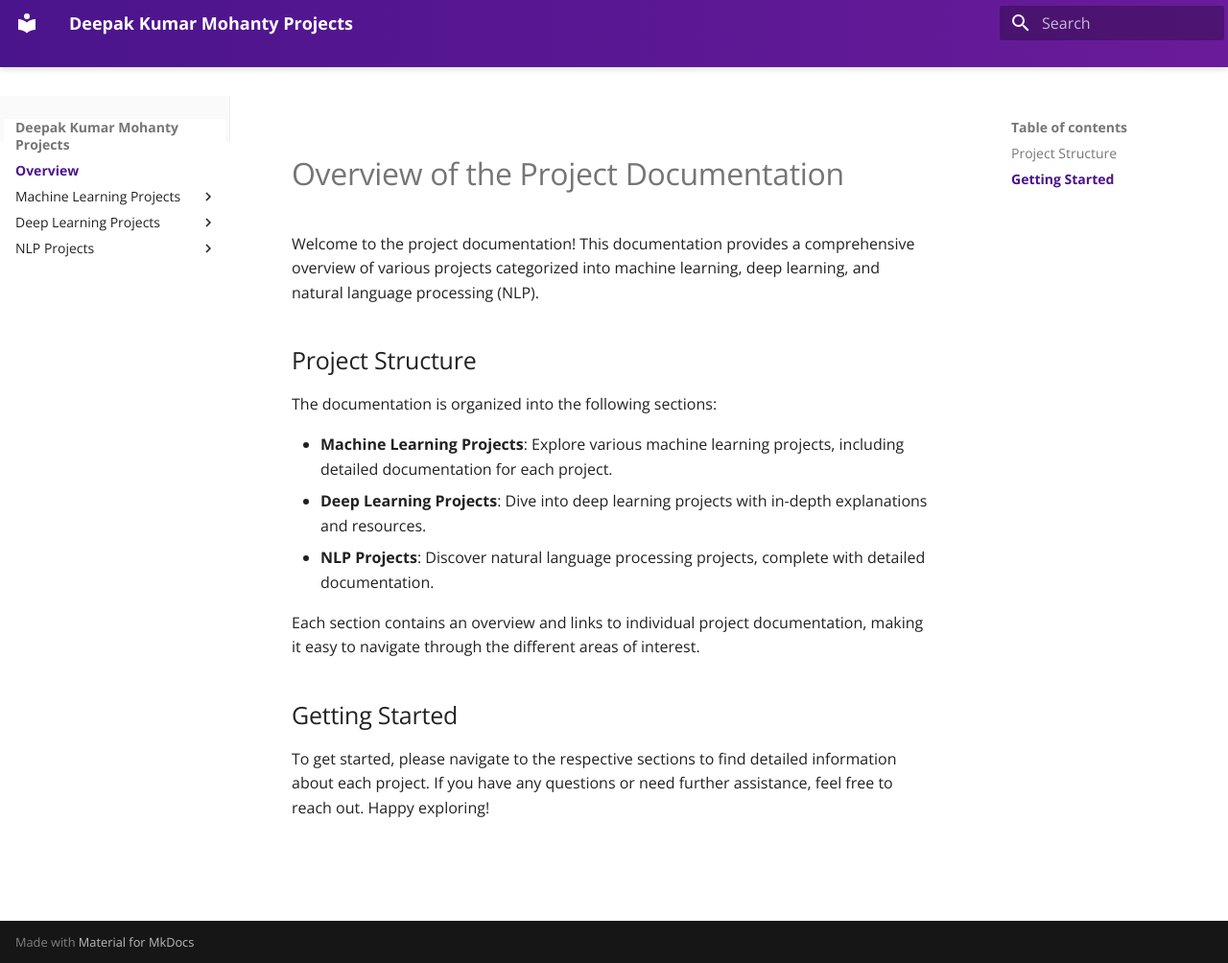
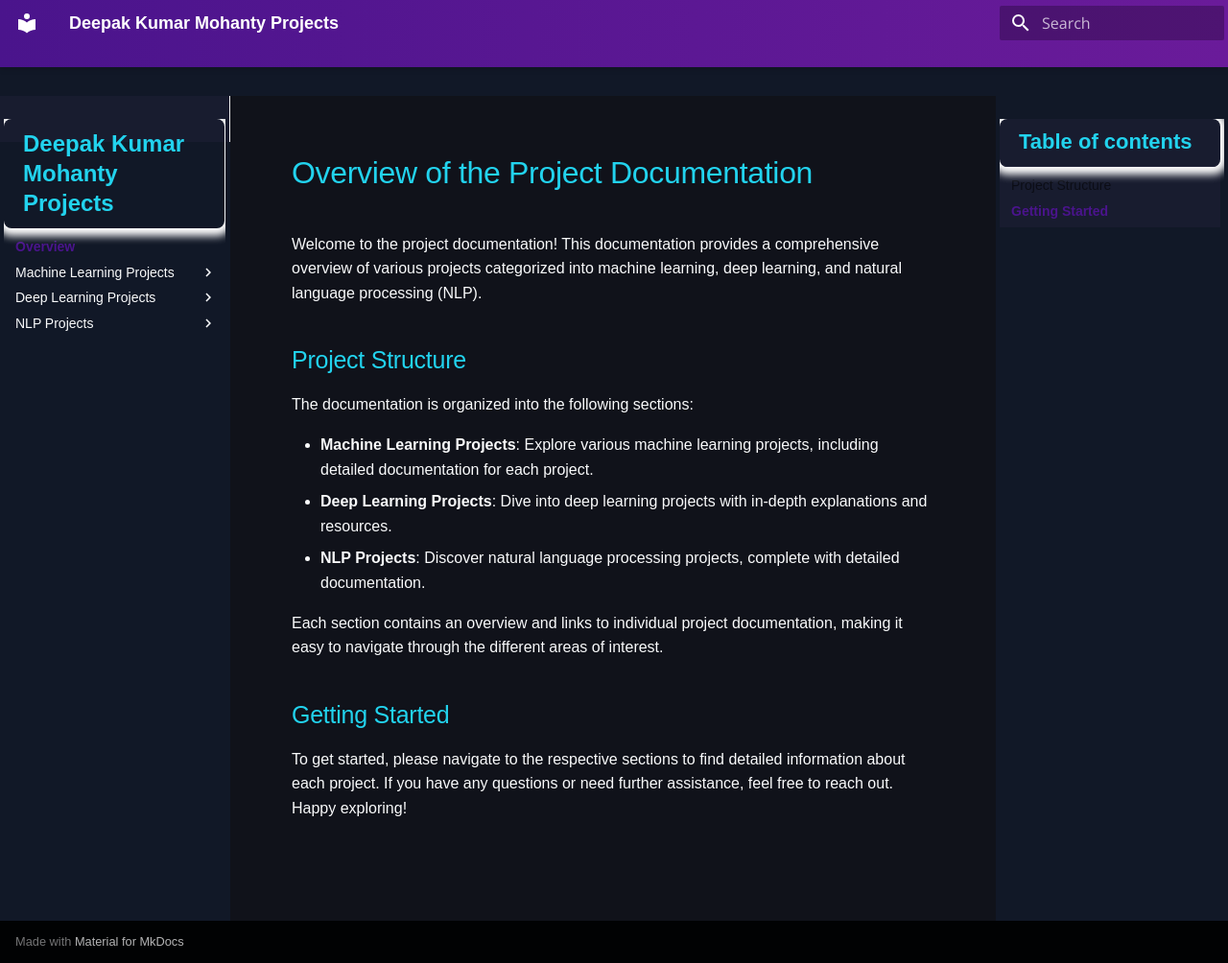
Before and after one commit to Deepak8260/Deepak-Project-Documentation-Site, an MkDocs documentation site: the page built from docs/index.md, in a window 1280 px wide and 1004 px high. Shown: the whole window at 96% size. Built offline with MkDocs 1.6.1 and Material for MkDocs 9.7.7, drawn with Linux system fonts in a browser that asks for light colours.

Commit message:
basic website ready and styling done as portfolio

```diff
--- a/docs/css/extra.css
+++ b/docs/css/extra.css
@@ -1,3 +1,107 @@
+
+.md-nav--secondary .md-nav__title {
+  color: var(--accent) !important;
+  font-weight: 600;
+  font-size: 1.1rem;
+  background: none !important;
+  border-bottom: 1px solid #22243a;
+  margin-bottom: 0.5rem;
+  padding-bottom: 0.5rem;
+}
+
+/* Sidebar project title styling */
+.md-sidebar__title, .md-nav__title {
+  color: var(--accent) !important;
+  font-size: 1.2rem;
+  font-weight: 700;
+  background: none !important;
+  margin-bottom: 0.5rem;
+  padding: 0.5rem 0.5rem 0.5rem 1rem;
+  border-radius: 8px;
+  box-shadow: 0 2px 8px rgba(79,70,229,0.08);
+}
+/* Main color variables from styles.css */
+:root {
+  --primary: #4F46E5;
+  --secondary: #818CF8;
+  --dark: #111827;
+  --light: #F3F4F6;
+  --text-primary: #F9FAFB;
+  --text-secondary: #D1D5DB;
+  --accent: #22d3ee;
+  --gradient: linear-gradient(45deg, var(--primary), var(--secondary), var(--accent));
+}
+
+* {
+  margin: 0;
+  padding: 0;
+  box-sizing: border-box;
+  font-family: 'Poppins', sans-serif;
+}
+
+body {
+  background-color: var(--dark);
+  color: var(--text-primary);
+  line-height: 1.6;
+}
+
+.work-grid {
+  perspective: 1200px;
+}
+
+/* Add more sections as needed from styles.css ...existing code... */
+
+/* Card and button shadow enhancement */
+.work-item, .cta-button, .project-card {
+  box-shadow: 0 4px 24px rgba(79,70,229,0.12), 0 1.5px 6px rgba(34,211,238,0.08);
+}
+
+/* Focus states for accessibility */
+a:focus, button:focus, .cta-button:focus, .nav-item:focus {
+  outline: 2px solid var(--accent);
+  outline-offset: 2px;
+  box-shadow: 0 0 0 4px rgba(34,211,238,0.15);
+}
+
+/* Custom scrollbar styling for dark mode */
+body::-webkit-scrollbar {
+  width: 10px;
+  background: var(--dark);
+}
+body::-webkit-scrollbar-thumb {
+  background: var(--primary);
+  border-radius: 5px;
+}
+body::-webkit-scrollbar-thumb:hover {
+  background: var(--accent);
+}
+
+/* Slightly round corners for cards and containers */
+.work-item, .project-card, .contact-container, .skills-category {
+  border-radius: 18px;
+}
+
+/* Add accent color to important headings */
+h1, h2, h3, h4, h5, h6 {
+  color: var(--accent) !important;
+  letter-spacing: 0.5px;
+}
+
+/* Improve sidebar and content contrast */
+.md-sidebar--primary {
+  background-color: #181c2f !important;
+  color: var(--text-primary) !important;
+}
+.md-content {
+  background: #10121a !important;
+  color: var(--text-primary) !important;
+}
+
+/* Table of contents background and text */
+.md-nav--secondary {
+  background: #181c2f !important;
+  color: var(--text-primary) !important;
+}
 /* Tweak values here */
 :root {
   --sidebar-w: 240px;     /* sidebar width */
```
Also changed, not shown: site/css/extra.css.
